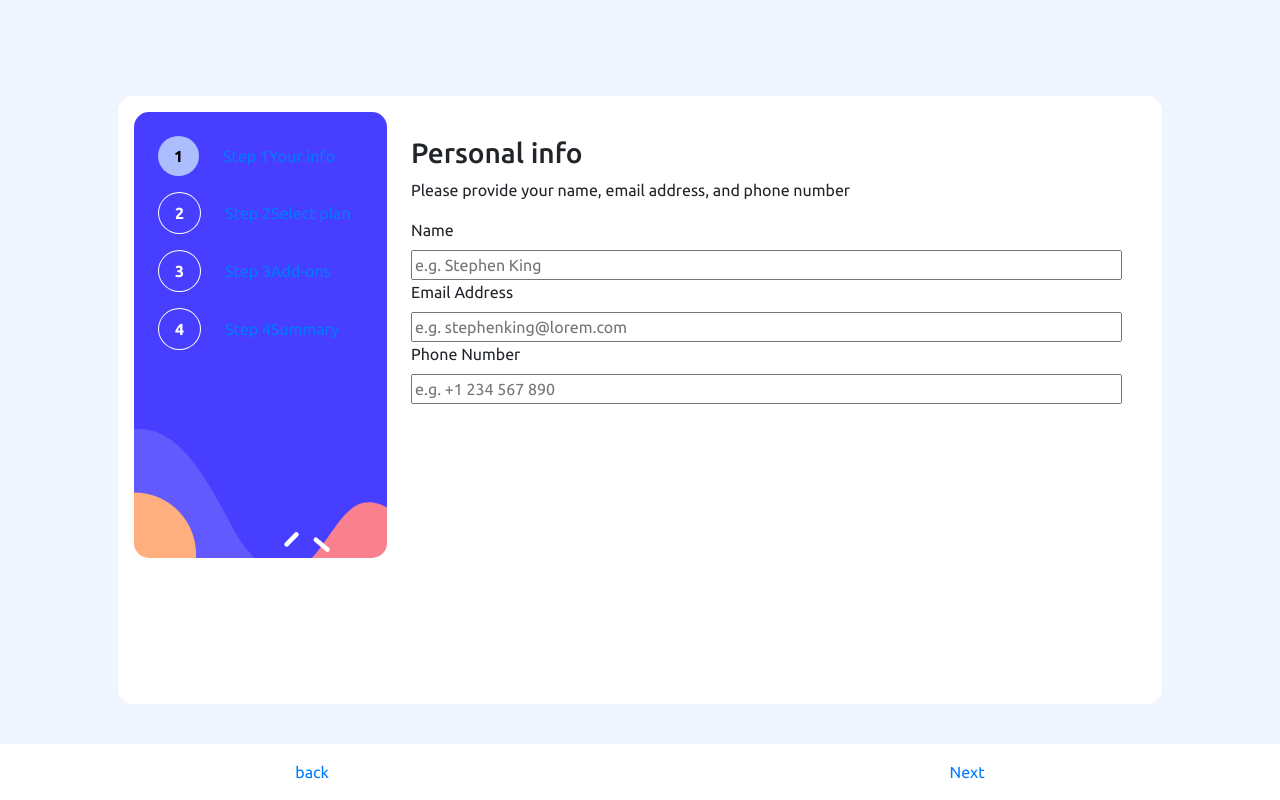
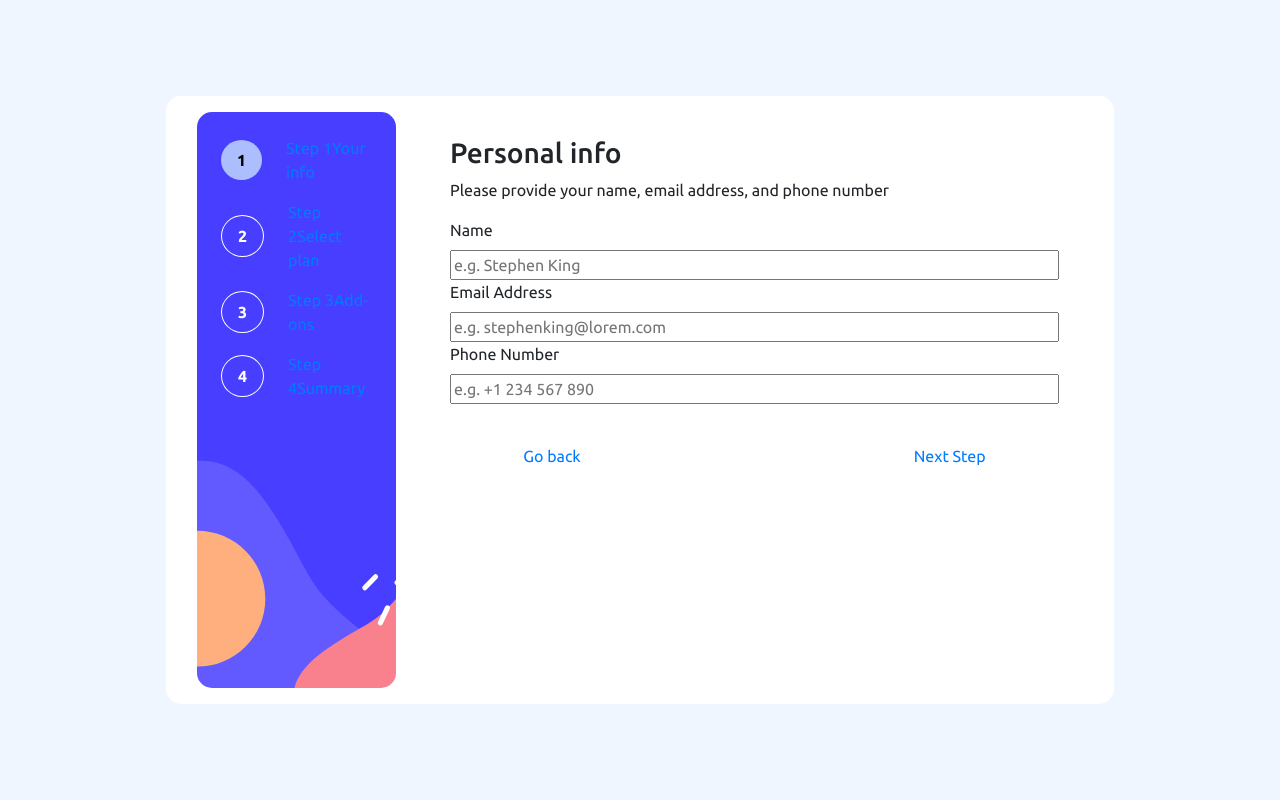
Before and after one commit to pedroalima/multi-form, a React (Vite) app: page / in a window 1280 px wide. Built offline with nearby package versions, Linux system fonts and the light colour scheme.

Commit message:
style: add footer component

```diff
--- a/src/components/footer/index.jsx
+++ b/src/components/footer/index.jsx
@@ -3,9 +3,11 @@ import './index.scss'
 
 function Footer() {
     return (
-        <div className='row justify-content-around py-3 position-custom'>
-            <Link className=''>back</Link>
-            <Link className=''>Next</Link>
+        <div className='row py-3 px-5 justify-content-around position-custom'>
+            <div className="col-12 d-flex justify-content-between col-md-10">
+                <Link className=''>Go back</Link>
+                <Link className=''>Next Step</Link>
+            </div>
         </div>
     )
 }
--- a/src/components/footer/index.scss
+++ b/src/components/footer/index.scss
@@ -4,4 +4,8 @@
     bottom: 0;
     left: 0;
     right: 0;
+
+    @media screen and (min-width: 1024px) {
+        position: relative;
+    }
 }
--- a/src/components/root/index.jsx
+++ b/src/components/root/index.jsx
@@ -9,16 +9,17 @@ function Root() {
 		<>
 			<div className='container-fluid vh-100 p-md-5' id='root'>
 				<div className='container w-100 h-100 p-md-5'>
-					<div className='row row-custom p-md-3 no-gutters'>
+					<div className='row row-custom p-md-3 mx-md-5'>
 						<header className='col-12 col-md-3'>
 							<Sidebar />
 						</header>
 						<main className="col-12 col-md-9">
 							<Outlet />
+							<Footer />
 						</main>
-						<footer className='col-12 justify-content-between'>
+						{/* <footer className='col-12 justify-content-between'>
 							<Footer/>
-						</footer>
+						</footer> */}
 					</div>
 				</div>
 			</div>
```
